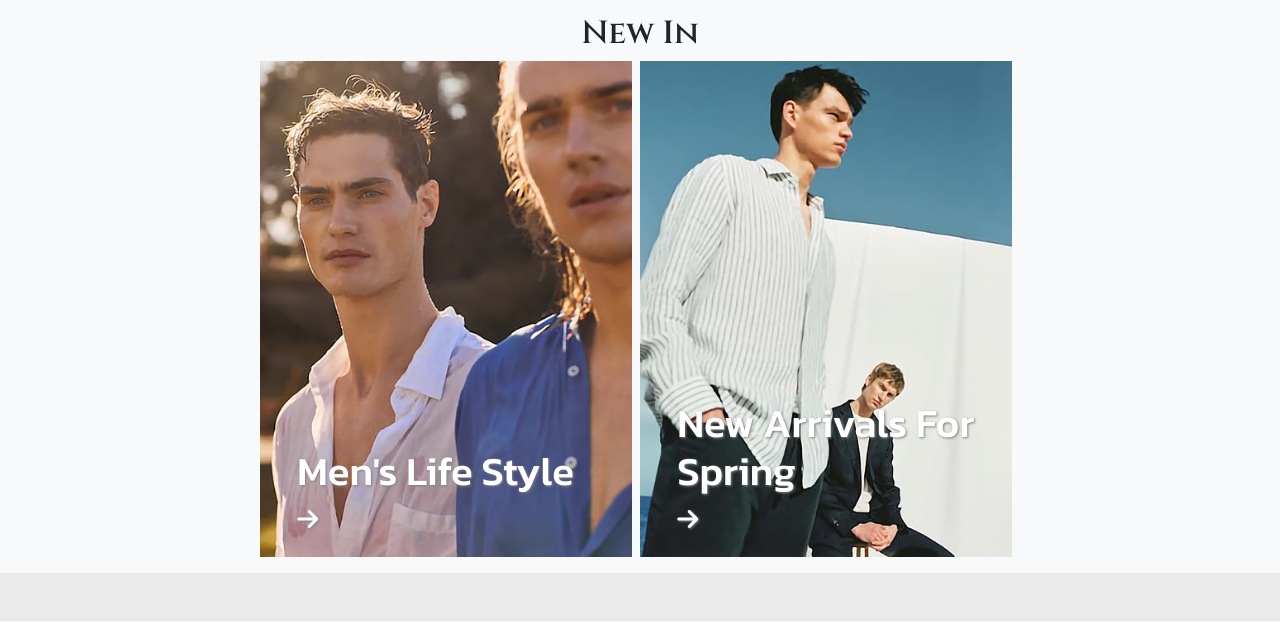
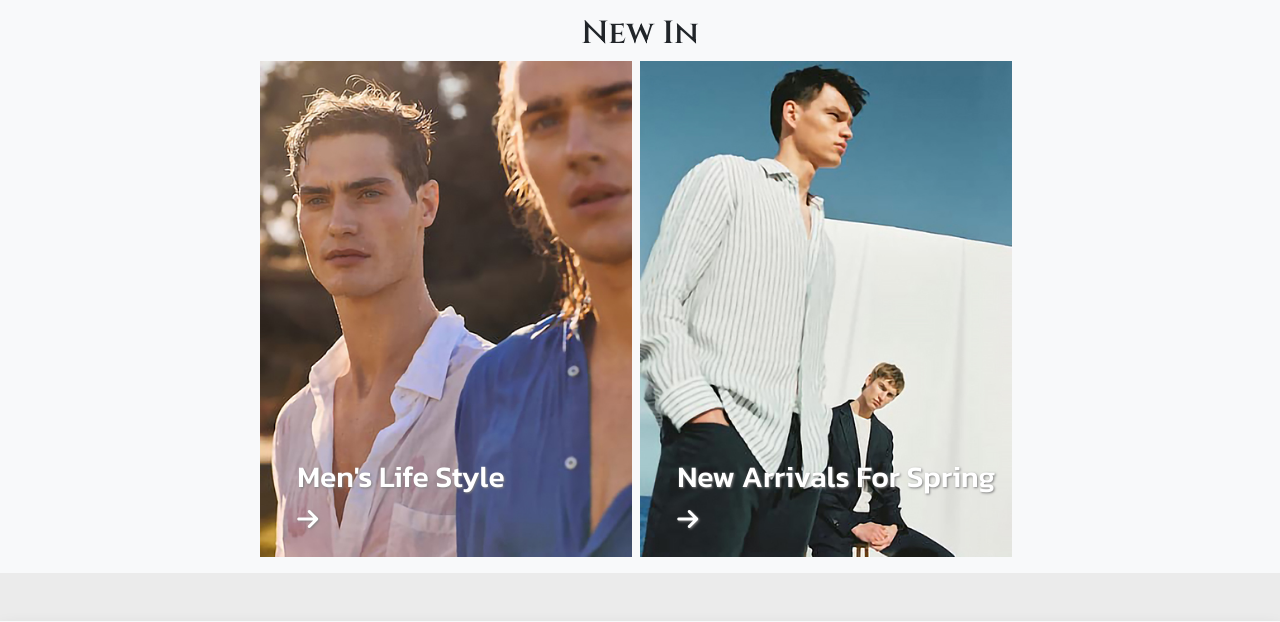
Before and after one commit to jhang0912/PP-PHP-Fashion-Online-Store, a PHP site: page / in a window 1280 px wide. Shown: the part 849-1471 px from the top of the page. Run offline with PHP 8.4, Linux system fonts and the light colour scheme; some libraries are stand-ins or nearby versions.

Commit message:
1.footer.php/index_footer.css -後端撰寫前端元件-(.footerCon) 2.newShow.php/home_newInShow.css -前端視覺美觀優化-

```diff
--- a/api/footer.php
+++ b/api/footer.php
@@ -31,12 +31,13 @@ $section = [
 ];
 ?>
 <div class="footerCon container-fluid d-flex flex-wrap justify-content-center align-items-center">
-  <div class="footer col-10 d-flex justify-content-center align-items-start p-5">
+  <!-- d-lg-footer -->
+  <div class="footer col-10 d-none d-lg-flex justify-content-center align-items-start p-5">
     <?php
     foreach ($section as $key => $value) {
     ?>
       <div class="col-3 text-white text-center">
-        <div class="border-bottom text-white h4 mb-4 p-3"><?= $key ?></div>
+        <div class="footer-title border-bottom text-white h4 mb-4 p-3"><?= $key ?></div>
         <?php
         foreach ($value as $key2 => $value2) {
         ?>
@@ -61,5 +62,44 @@ $section = [
     }
     ?>
   </div>
-  <div class="container-fluid text-center text-white p-3">© 2021 Massio Dutti All rights reserved.</div>
+
+  <!-- d-footer -->
+  <div class="container d-block d-lg-none accordion accordion-flush" id="accordionFlushExample">
+    <?php
+    foreach ($section as $key => $value) {
+    ?>
+      <div class="accordion-item border-bottom border-light mb-4">
+        <button class="accordion-button collapsed text-white" type="button" data-bs-toggle="collapse" data-bs-target="#flush-collapse<?= preg_replace("/\s(?=)/", "", $key); ?>" aria-expanded="false" aria-controls="flush-collapse<?= preg_replace("/\s(?=)/", "", $key); ?>">
+          <?= $key ?>
+        </button>
+        <div id="flush-collapse<?= preg_replace("/\s(?=)/", "", $key); ?>" class="accordion-collapse collapse text-white" aria-labelledby="flush-heading<?= preg_replace("/\s(?=)/", "", $key); ?>" data-bs-parent="#accordionFlushExample">
+          <div class="accordion-body">
+            <?php
+            foreach ($value as $key2 => $value2) {
+            ?>
+              <a href="" class="d-block text-decoration-none mb-4">
+                <?php
+                if ($key == 'Download Our APP') {
+                ?>
+                  <img src="img/<?= $value2 ?>.png" alt="">
+                <?php
+                } else {
+                ?>
+                  <div class="footer-child container-fluid text-white p-2"><?= $value2 ?></div>
+                <?php
+                }
+                ?>
+              </a>
+            <?php
+            }
+            ?>
+          </div>
+        </div>
+      </div>
+    <?php
+    }
+    ?>
+  </div>
+
+  <div class="container-fluid text-center text-white p-2">© 2021 Massimo Dutti All rights reserved.</div>
 </div>
--- a/api/newShow.php
+++ b/api/newShow.php
@@ -6,7 +6,7 @@
   ];
   for ($i = 1; $i <= 3; $i += 2) {
   ?>
-    <div class="new-card col-12 col-lg-4 d-flex flex-wrap justify-content-evenly align-items-center me-2">
+    <div class="new-card col-12 col-md-8 col-lg-4 d-flex flex-wrap justify-content-evenly align-items-center me-2">
       <a href="">
         <div class="uk-inline-clip uk-transition-toggle" tabindex="0">
           <img src="img/newInShow/<?= $i ?>.jpg">
--- a/css/home_newInShow.css
+++ b/css/home_newInShow.css
@@ -16,14 +16,18 @@
 #Content .new-card-title
 {
   font-family: 'Kanit', sans-serif;
-  font-size: 40px;
+  font-size: 30px;
 }
 /* RWD */
 @media (min-width:576px) and (max-width:991px)
 {
+  #Content .new-card
+  {
+    margin-bottom: 16px;
+  }
   #Content .new-card-title
   {
-    font-size: 40px;
+    font-size: 30px;
   }
   #Content .new-shop-now
   {
@@ -32,6 +36,10 @@
 }
 @media (min-width:0px) and (max-width:575px)
 {
+  #Content .new-card
+  {
+    margin-bottom: 16px;
+  }
   #Content .new-card-title
   {
     font-size: 20px;
--- a/css/index_footer.css
+++ b/css/index_footer.css
@@ -6,3 +6,40 @@
 {
   font-size: 19px;
 }
+#footer .accordion-button
+{
+  font-size: 20px;
+  font-family: 'Cinzel', serif;
+}
+#footer .accordion-button::after
+{
+  background-image: url(../img/angle-down-solid.svg);
+}
+#footer .accordion-button:not(.collapsed)
+{
+  background-color: rgb(25, 25, 25);
+}
+#footer .accordion-button:focus
+{
+  border: none;
+  box-shadow: none;
+}
+/* RWD */
+@media (min-width:768px) and (max-width:1199px)
+{
+  #footer .accordion-button
+  {
+    font-size: 22px;
+  }
+}
+@media (min-width:0px) and (max-width:767px)
+{
+  #footer .accordion-button
+  {
+    font-size: 18px;
+  }
+  #footer .footer-child
+  {
+    font-size: 12px;
+  }
+}
--- a/css/index_navbar.css
+++ b/css/index_navbar.css
@@ -62,7 +62,7 @@ body
   top: 126px;
   width: 100vw;
   height: 50vh;
-  background-color: rgb(240, 240, 240);
+  background-color: rgb(235, 235, 235);
   z-index: 500;
 }
 #Navbar .ndSort a
```
Also changed, not shown: img/angle-down-solid.svg (added), img/angle-up-solid.svg (added).
